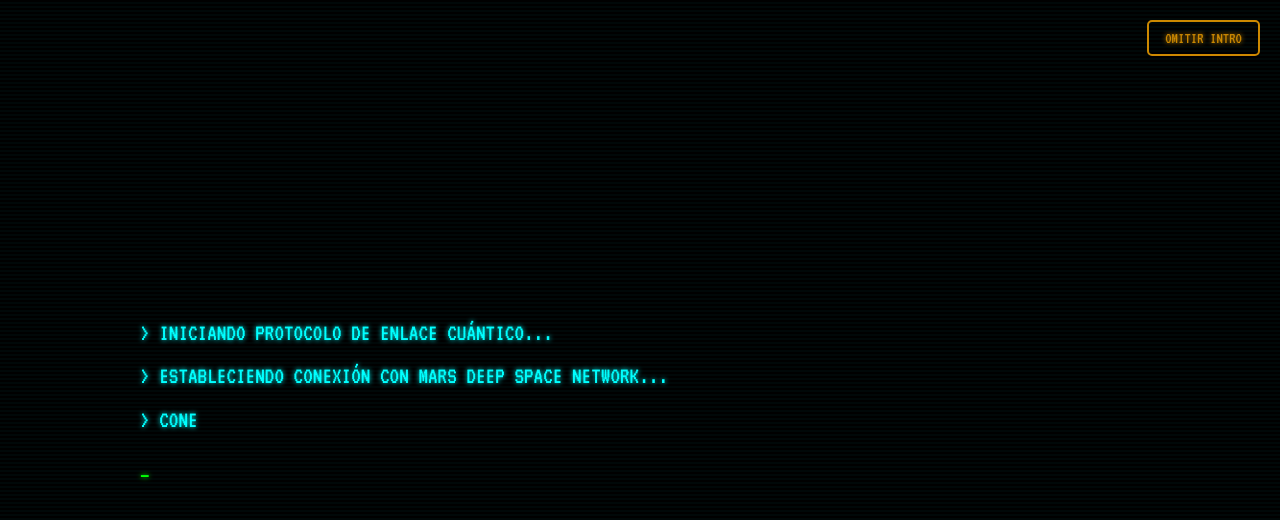
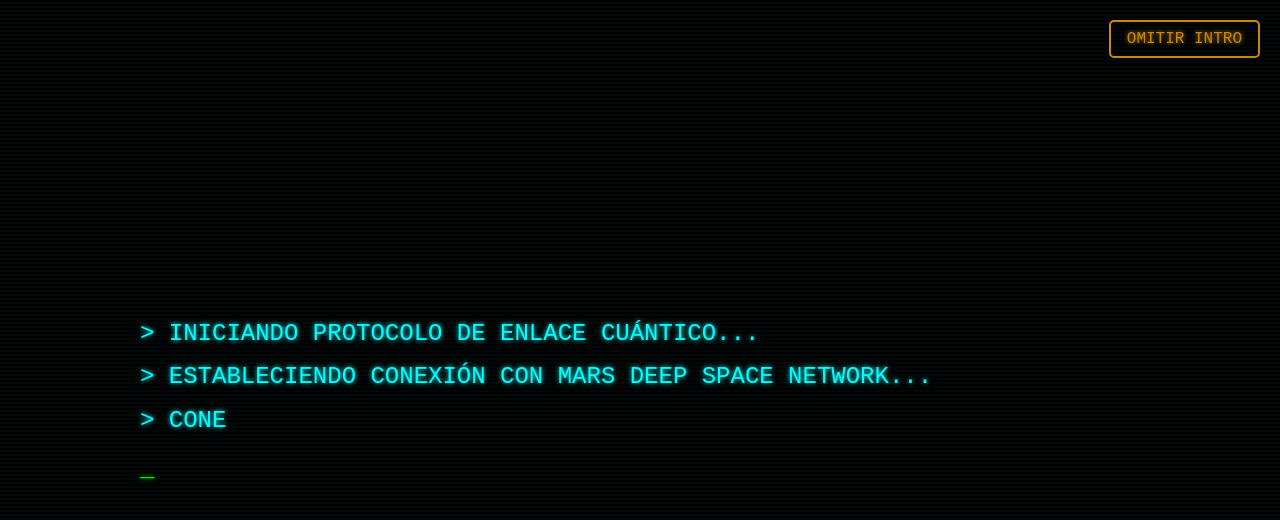
Before and after one commit to Gnius-Club/AURORA, a plain HTML site: page index.html in a window 1280 px wide. Drawn offline with Linux system fonts and the light colour scheme.

Commit message:
Update index.html

```diff
--- a/index.html
+++ b/index.html
@@ -4,7 +4,8 @@
     <meta charset="UTF-8">
     <meta name="viewport" content="width=device-width, initial-scale=1.0">
     <title>Terminal de Recuperación de A.U.R.O.R.A.</title>
-    <link href="https://fonts.googleapis.com/css2?family=VT323&display=swap" rel="stylesheet">
+    <!-- CAMBIO: Se cambió la fuente de VT323 a Roboto -->
+    <link href="https://fonts.googleapis.com/css2?family=Roboto:wght@400;500;700&display=swap" rel="stylesheet">
     <link rel="stylesheet" href="style.css">
 </head>
 <body>
```
